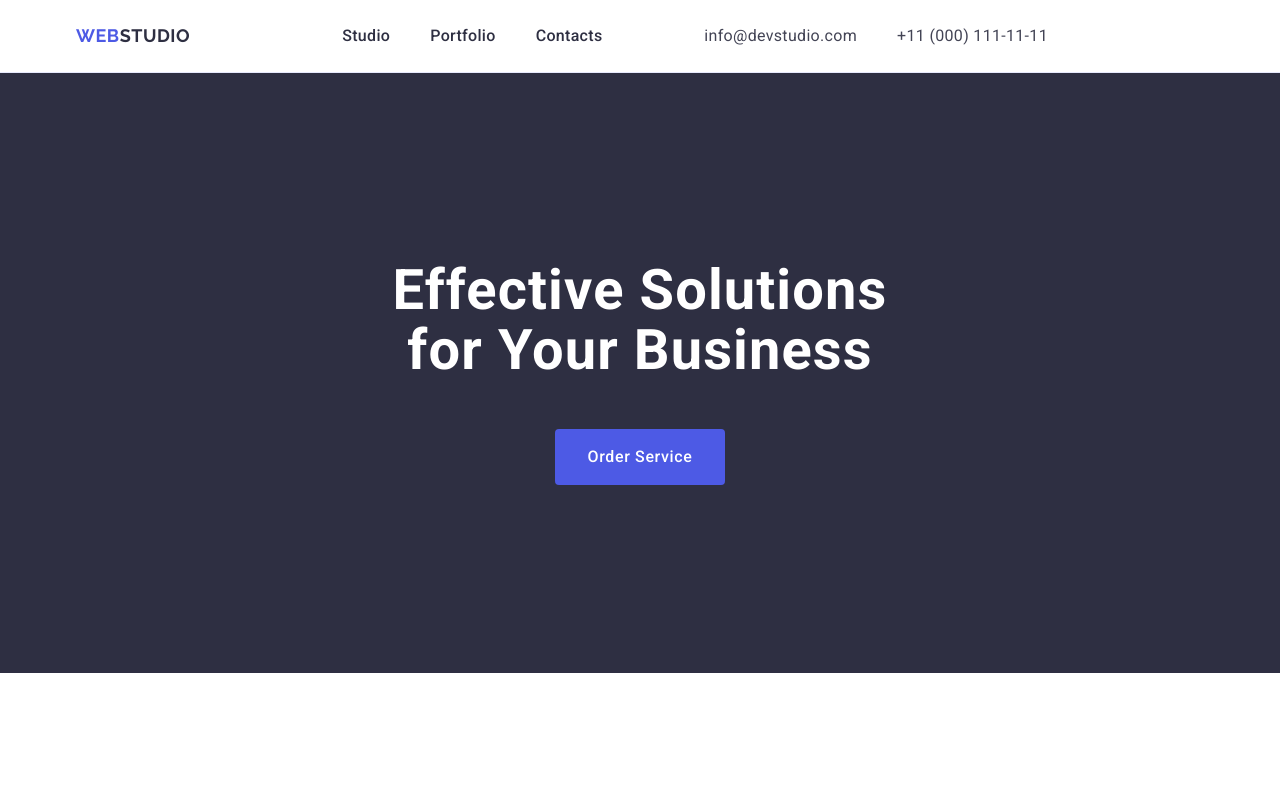
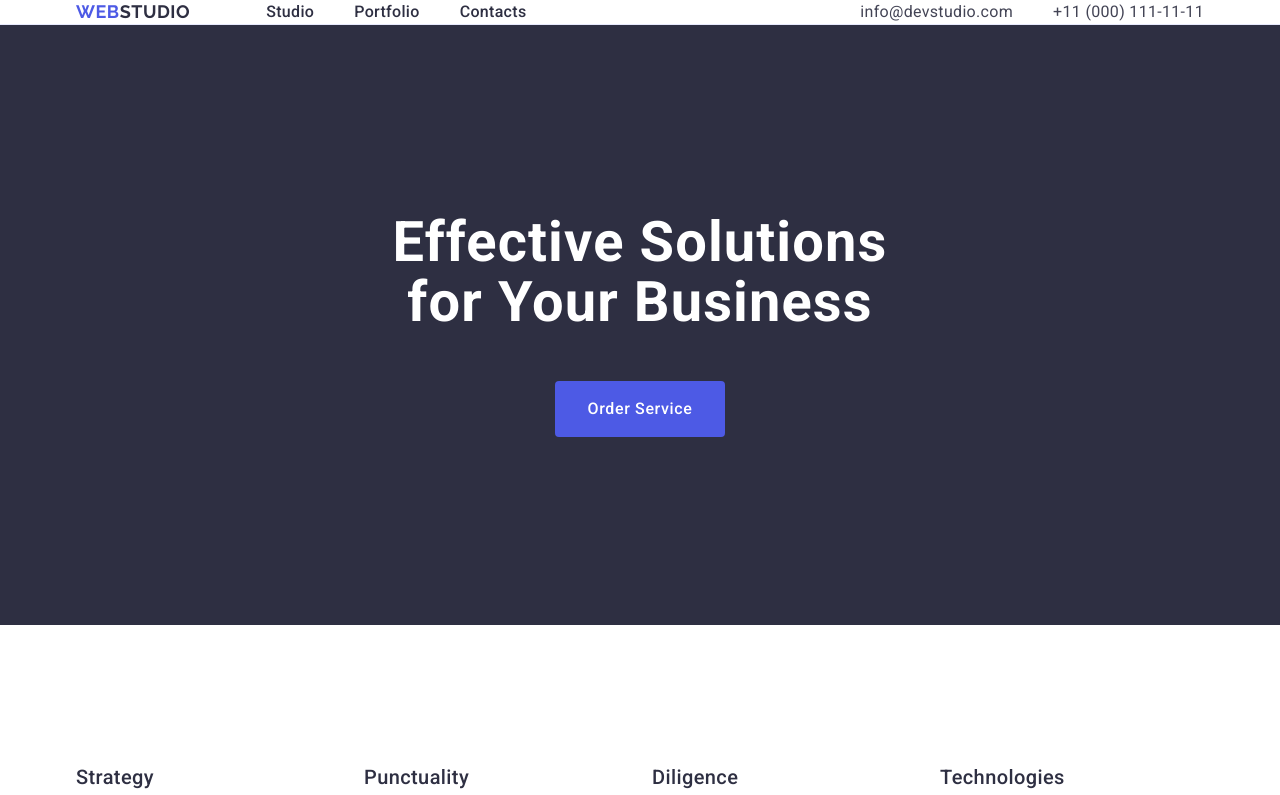
Before and after one commit to Prixons/goit-markup-hw-03, a plain HTML site: page index.html in a window 1280 px wide. Shown: the top 795 px of the page. Drawn offline with nearby package versions, Linux system fonts and the light colour scheme.

Commit message:
Update styles.css

```diff
--- a/css/styles.css
+++ b/css/styles.css
@@ -6,8 +6,7 @@ ul {
 }
 
 p,h1,h2,h3 {
-    margin-top: 0;
-    margin-top: 0;
+    margin-bottom: 0;
 }
 
 a {
@@ -54,7 +53,6 @@ img {
 /* Header */
 
 .header {
-    display: flex;
     align-items: center;
     border-bottom: 1px solid #e7e9fc;
 }
@@ -67,7 +65,7 @@ img {
 
 .header-container {
     display: flex;
-    width: 1158px;
+    align-items: center;
 }
 
 .header-logo-list {
@@ -75,7 +73,6 @@ img {
     gap: 40px;
     margin-left: 76px;
     margin: 0px;
-    margin-left: 76px;
 }
 
 .header-logo-raleway {
@@ -105,7 +102,6 @@ img {
     line-height: 1.5;
     letter-spacing: 0.02em;
     color: #2e2f42;
-    padding: 24px 0 24px 0;
 }
 
 .studio:hover {
@@ -120,7 +116,6 @@ img {
     display: flex;
     gap: 40px;
     margin-left: auto;
-    margin-right: 156px;
     margin-top: 0px;
     margin-bottom: 0px;
 }
@@ -143,7 +138,6 @@ img {
 
 .header-adress {
     font-style: normal;
-    padding-top: 24px;
 }
 
 /* Hero */
@@ -249,6 +243,7 @@ img {
 .team-item {
     background-color: #FFFFFF;
     border-radius: 0 0 4px 4px;
+    width: calc((100% - 3* 24px) / 4);
 }
 
 .team-img {
@@ -352,7 +347,6 @@ img {
     letter-spacing: 0.02em;
     color: #f4f4fd;
     max-width: 264px;
-    padding-top: 16px;
 }
 
 .footer-logo-raleway {
```
